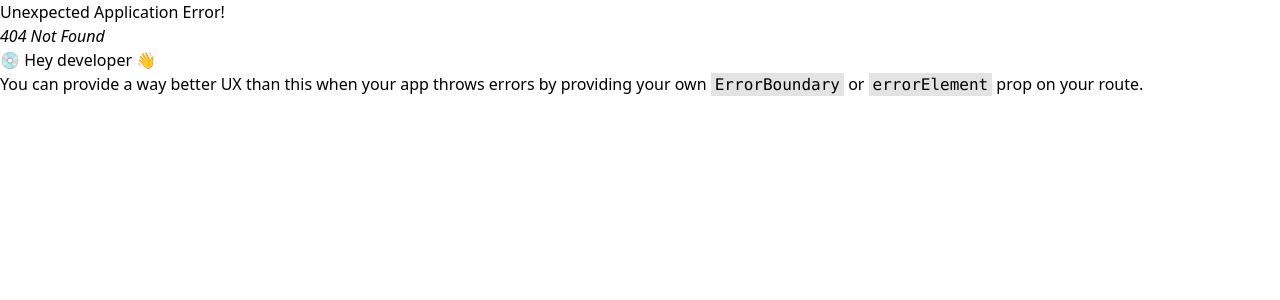
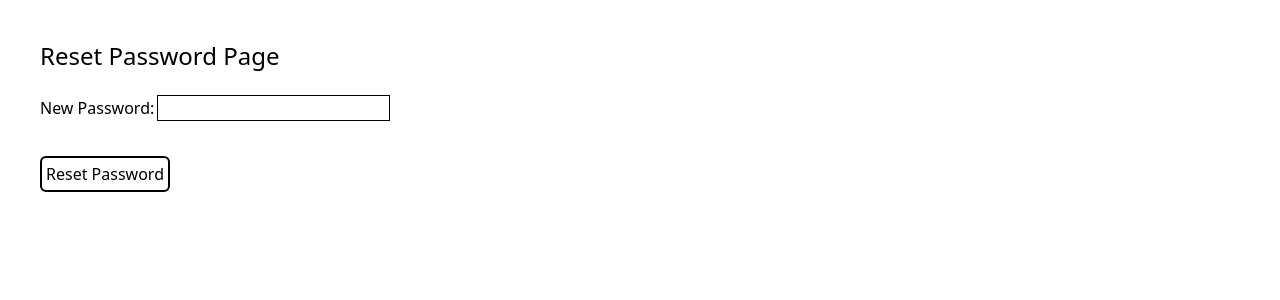
Before and after one commit to princesuke/cc21-auth-myapp1, a React (Vite) app in the folder frontapp1/: page /reset-password/1 in a window 1280 px wide. Before the commit this address had no page. Shown: the top 300 px of the page. Built offline with nearby package versions, Linux system fonts and the light colour scheme.

Commit message:
feat: add protect route

```diff
--- a/frontapp1/src/api/auth.js
+++ b/frontapp1/src/api/auth.js
@@ -12,3 +12,18 @@ export async function fetchMe() {
   const res = await authApi.get("/auth/me");
   return res.data;
 }
+
+export async function sendForgotPassword(email) {
+  //ส่งข้อมูล email ไปที่ backend
+  // method post,  path -> /auth/forgot-password
+  const res = await publicApi.post("/auth/forgot-password", { email });
+
+  return res.data.link;
+}
+
+export async function resetPassword(token, newPassword) {
+  const res = await publicApi.post(`/auth/reset-password/${token}`, {
+    password: newPassword,
+  });
+  return res.data;
+}
--- /dev/null
+++ b/frontapp1/src/components/ProfileLayout.jsx
@@ -0,0 +1,12 @@
+import { Outlet } from "react-router";
+
+export default function ProfileLayout() {
+  return (
+    <div>
+      <h2 className="text-2xl font-bold">ProfileLayout</h2>
+      <br />
+      children content: <br />
+      <Outlet />
+    </div>
+  );
+}
--- /dev/null
+++ b/frontapp1/src/loaders/protectedLoader.js
@@ -0,0 +1,13 @@
+import { useAuthStore } from "../stores/authStore";
+import { redirect } from "react-router";
+
+export function protectedLoader() {
+  //ประตัวรับข้อมูล user จาก stores
+  const user = useAuthStore.getState().user;
+  if (!user) {
+    // ถ้าไม่มี user ก็คือไม่ได้ login ก็ให้เด้งไปหน้า login
+    throw redirect("/login");
+  }
+
+  return null;
+}
--- /dev/null
+++ b/frontapp1/src/pages/AdminPage.jsx
@@ -0,0 +1,5 @@
+import React from "react";
+
+export default function AdminPage() {
+  return <div>AdminPage</div>;
+}
--- /dev/null
+++ b/frontapp1/src/pages/ForgotPasswordPage.jsx
@@ -0,0 +1,47 @@
+//มีฟอร์ม ที่ รับค่า email แล้วก็ค่า email ไปที่ backend
+//เพื่อที่จะได้ลิงค์ ที่ไปหน้า resetpassword เพื่อกรอก password ใหม่
+import React, { useState } from "react";
+import { useForm } from "react-hook-form";
+import { sendForgotPassword } from "../api/auth";
+
+export default function ForgotPasswordPage() {
+  const { register, handleSubmit } = useForm();
+  //ให้สร้างตัวแปร useState รับค่า link
+  const [resetLink, setResetLink] = useState(null);
+
+  const onSubmit = async (data) => {
+    console.log(data);
+    //เอาข้อมูล data.email ส่งไปให้ backend
+    //แล้วเอาลิงค์ แสดงในหน้านี้ เพื่อไว้กดไปหน้า reset ได้
+    const link = await sendForgotPassword(data.email);
+    //เก็บค่าลิงค์ที่ได้ไปไว้ใน resetLink เพื่อจะเอาไปไว้แสดง re render ออกมา
+    setResetLink(link);
+  };
+
+  return (
+    <div className="p-10">
+      <h2 className="text-2xl">ForgotPasswordPage</h2>
+      <form className="space-y-3 pt-6" onSubmit={handleSubmit(onSubmit)}>
+        <div>
+          <label>Email:</label>&nbsp;
+          <input className="outline-1" {...register("email")} />
+        </div>
+        <button
+          type="submit"
+          className="border-2 p-1 rounded-md mt-6 cursor-pointer"
+        >
+          Send Reset Password
+        </button>
+      </form>
+      {/* แสดง reset ลิงค์ ให้กดไปหน้าใหม่ */}
+      {resetLink && (
+        <div className="mt-20">
+          ลิงค์สำหรับ reset password: <br />
+          <a href={resetLink} target="_blank" className="text-blue-400">
+            คลิกเพื่อ Reset Password
+          </a>
+        </div>
+      )}
+    </div>
+  );
+}
--- /dev/null
+++ b/frontapp1/src/pages/ResetPasswordPage.jsx
@@ -0,0 +1,48 @@
+import React from "react";
+import { useForm } from "react-hook-form";
+import { useParams, useNavigate } from "react-router";
+import { resetPassword } from "../api/auth";
+
+export default function ResetPasswordPage() {
+  const { register, handleSubmit } = useForm();
+  //ประกาศ รับ token จาก params url ที่เราแนบมา
+  const { token } = useParams();
+  const navigate = useNavigate();
+
+  const onSubmit = async (data) => {
+    console.log("password is", data.password);
+    console.log("token is", token);
+    //นำ token กับ password ส่งไปที่ backend เพื่อ reset password
+    //เมื่อ reset สำเร็จ ให้ไปที่หน้า login
+    try {
+      await resetPassword(token, data.password);
+      alert("Password reset successful");
+      //ถ้ามันสำเร็จ ก็ให้ ไปที่หน้า login
+      navigate("/login");
+    } catch (err) {
+      alert("Reset failed:", err.message);
+    }
+  };
+
+  return (
+    <div className="p-10">
+      <h2 className="text-2xl">Reset Password Page</h2>
+      <form className="space-y-3 pt-6" onSubmit={handleSubmit(onSubmit)}>
+        <div>
+          <label>New Password:</label>&nbsp;
+          <input
+            type="password"
+            className="outline-1"
+            {...register("password")}
+          />
+        </div>
+        <button
+          type="submit"
+          className="border-2 p-1 rounded-md mt-6 cursor-pointer"
+        >
+          Reset Password
+        </button>
+      </form>
+    </div>
+  );
+}
--- /dev/null
+++ b/frontapp1/src/routes/ProfileRoute.jsx
@@ -0,0 +1,27 @@
+import ProfileLayout from "../components/ProfileLayout";
+import ProtectedRoute from "./ProtectedRoute";
+
+const profileRoute = {
+  path: "/profile",
+  element: (
+    <ProtectedRoute>
+      <ProfileLayout />
+    </ProtectedRoute>
+  ),
+  children: [
+    {
+      index: true,
+      element: <h1 className="text-pink-400">Profile home page content</h1>,
+    },
+    {
+      path: "wallet",
+      element: <h1 className="text-orange-400">Wallet Content</h1>,
+    },
+    {
+      path: "settings",
+      element: <h1 className="text-green-400">Settings Content</h1>,
+    },
+  ],
+};
+
+export default profileRoute;
--- /dev/null
+++ b/frontapp1/src/routes/ProtectedRoute.jsx
@@ -0,0 +1,17 @@
+import { useAuthStore } from "../stores/authStore";
+import { Navigate } from "react-router";
+
+export default function ProtectedRoute({ allowedRoles, children }) {
+  const user = useAuthStore((state) => state.user);
+
+  if (!user) {
+    return <Navigate to="/login" />;
+  }
+
+  console.log("role=>", user.role);
+  if (allowedRoles && !allowedRoles.includes(user.role.toLowerCase())) {
+    return <Navigate to="/login" />;
+  }
+
+  return children;
+}
--- a/frontapp1/src/routes/index.jsx
+++ b/frontapp1/src/routes/index.jsx
@@ -1,16 +1,44 @@
 import { createBrowserRouter } from "react-router";
 import DashboardPage from "../pages/DashboardPage";
 import LoginPage from "../pages/LoginPage";
+import ForgotPasswordPage from "../pages/ForgotPasswordPage";
+import ResetPasswordPage from "../pages/ResetPasswordPage";
+// import { protectedLoader } from "../loaders/protectedLoader";
+import ProtectedRoute from "./ProtectedRoute";
+import AdminPage from "../pages/AdminPage";
+import profileRoute from "./ProfileRoute";
 
 const router = createBrowserRouter([
   {
     path: "/",
-    element: <DashboardPage />,
+    element: (
+      <ProtectedRoute>
+        <DashboardPage />
+      </ProtectedRoute>
+    ),
+    // loader: protectedLoader,
   },
   {
     path: "/login",
     element: <LoginPage />,
   },
+  {
+    path: "/forgot-password",
+    element: <ForgotPasswordPage />,
+  },
+  {
+    path: "/reset-password/:token",
+    element: <ResetPasswordPage />,
+  },
+  {
+    path: "/admin",
+    element: (
+      <ProtectedRoute allowedRoles={["admin", "staff", "superadmin"]}>
+        <AdminPage />
+      </ProtectedRoute>
+    ),
+  },
+  profileRoute,
 ]);
 
 export default router;
--- a/frontapp1/src/stores/authStore.js
+++ b/frontapp1/src/stores/authStore.js
@@ -2,6 +2,7 @@ import { create } from "zustand";
 import { persist } from "zustand/middleware";
 import * as authService from "../api/auth";
 import { isTokenExpired } from "../utils/tokenUtils";
+import { redirect } from "react-router";
 
 const userConfig = (set, get) => ({
   accessToken: null,
@@ -11,7 +12,7 @@ const userConfig = (set, get) => ({
     set({ accessToken });
 
     //เมื่อ login เสร็จแล้ว ให้ เรียกข้อมูล user มา
-    // get().fetchUser();
+    await get().fetchUser();
   },
   //สร้างฟังก์ชั่นเพื่อเรียกข้อมูล user
   fetchUser: async () => {
```
Also changed, not shown: 1 other file (tests, documents, lock files or other folders).
